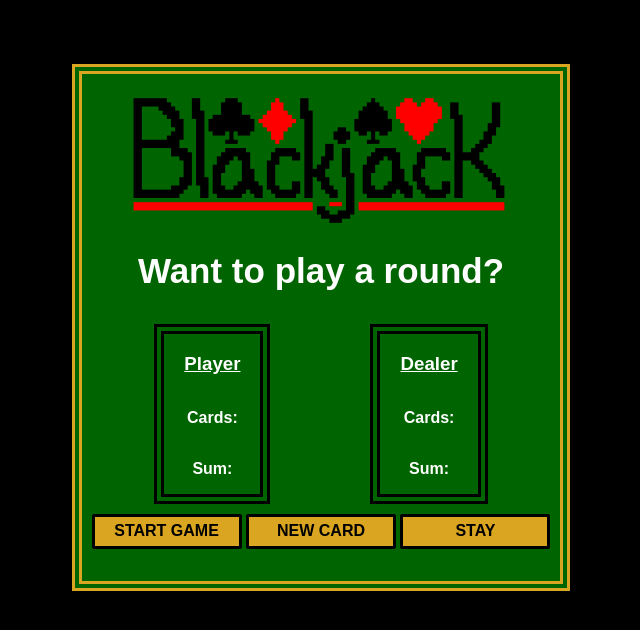
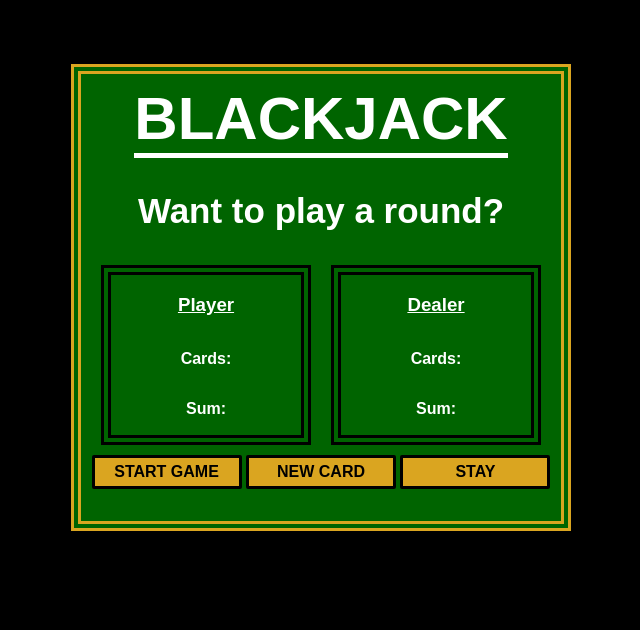
Before and after one commit to tommyfenske/blackjack, a plain HTML site: page index.html in a window 1280 px wide. Shown: the whole page, without its empty margins (319-959 px from the left). Drawn offline with nearby package versions, Linux system fonts and the light colour scheme; a web font is replaced by a local one.

Commit message:
new header and formatting

```diff
--- a/index.css
+++ b/index.css
@@ -8,6 +8,12 @@ body {
     margin: 5% auto;
 }
 
+#header {
+    font-size: 60px;
+    border-bottom: 5px solid ;
+    margin: 10px;
+}
+
 #game-area {
     display: inline-flex;
     flex-direction: column;
@@ -15,11 +21,6 @@ body {
     border: 10px double goldenrod;
     align-items: center;
     padding: 0 10px;
-}
-
-#logo {
-    width: 400px;
-    margin-top: 20px;
 }
 
 h1 {
@@ -57,7 +58,8 @@ button:hover {
 .stat-container {
     display: inline-flex;
     flex-direction: column;
+    width: 150px;
     border: 10px double black;
-    margin: 10px 50px;
+    margin: 10px 10px;
     padding: 0 20px;
 }
--- a/index.html
+++ b/index.html
@@ -7,7 +7,7 @@
     </head>
     <body>
         <div id="game-area">
-            <img id="logo" src="images/blackjack400.png">
+            <h1 id="header">BLACKJACK</h1>
             <h1 id="message-el">Want to play a round?</h1>
 
             <div class="player-dealer-stats">
```
Also changed, not shown: images/blackjack-logo.png (deleted), images/blackjack400.png (deleted), images/table.png (deleted).
